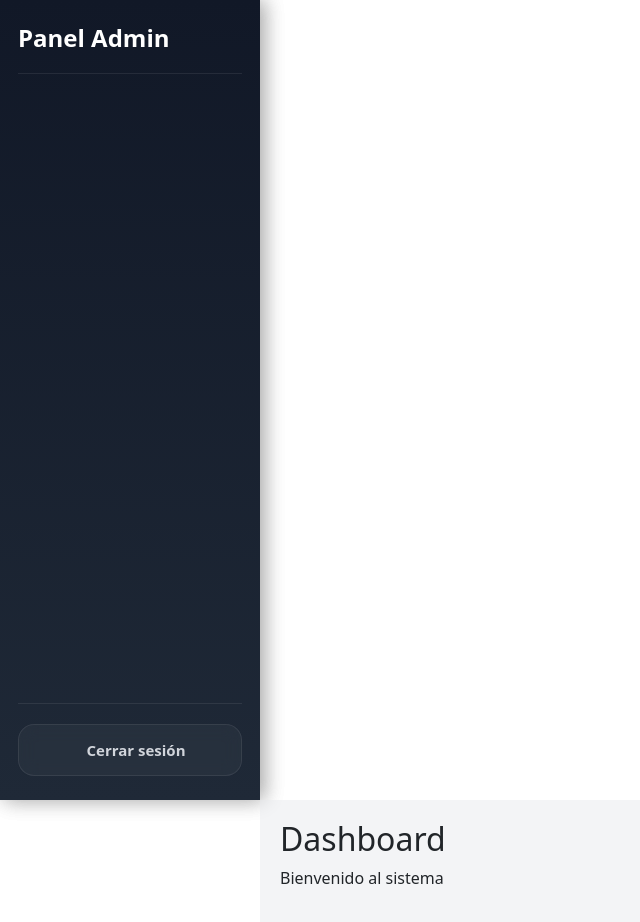
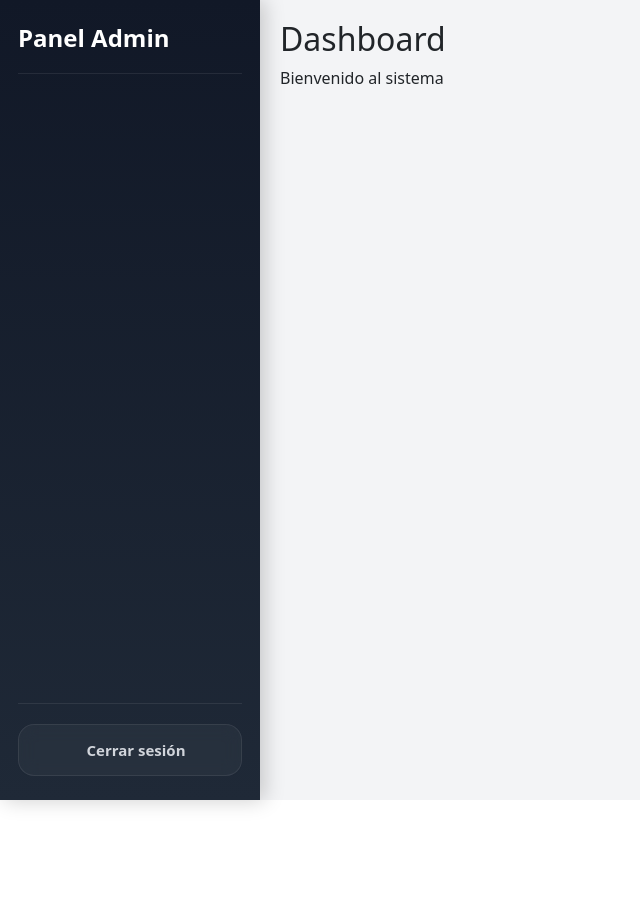
Before and after one commit to carlosForero1/front-arquitectura-de-software, an Angular app: page /dashboard in a window 1280 px wide. Shown: the top 922 px of the page, without its empty margins (0-640 px from the left). After the commit the page ends 800 px from the top, so only its background shows below. Built offline with nearby package versions, Linux system fonts and the light colour scheme.

Commit message:
:bug: Se realiza ajuste en renderizado paginas

```diff
--- a/src/app/app.component.html
+++ b/src/app/app.component.html
@@ -1,21 +1,16 @@
-@if(router.url !== '/login'){
 
-<div class="layout">
-
-  <app-menu></app-menu>
-
-  <main>
-
-    <router-outlet></router-outlet>
-
-  </main>
-
-</div>
-
-}
 
 @if(router.url === '/login'){
 
 <router-outlet></router-outlet>
 
 }
+
+@if(router.url !== '/login'){
+
+
+    <router-outlet></router-outlet>
+
+
+
+}
--- a/src/app/app.component.scss
+++ b/src/app/app.component.scss
@@ -1,35 +1,24 @@
-:host {
-
-  display: block;
-
-  height: 100vh;
+.layout{
+  display:flex;
+  min-height:100vh;
+  width:100%;
 }
 
-.layout {
-
-  display: flex;
-
-  height: 100vh;
-
-  width: 100vw;
+app-menu{
+  width:300px; /* tu sidebar */
+  flex-shrink:0;
 }
 
-app-menu {
+main{
+  flex:1;
 
-  width: 296px;
+  min-width:0;
 
-  min-width: 296px;
+  padding:24px;
 
-  display: block;
+  overflow:auto;
+
+  background:#f5f6fa;
+
+  display:block;
 }
-
-main {
-
-  flex: 1;
-
-  overflow-y: auto;
-
-  padding: 24px;
-
-  background: #f8fafc;
-}
--- a/src/app/app.component.ts
+++ b/src/app/app.component.ts
@@ -12,8 +12,7 @@ import { MenuComponent } from './pages/menu/menu.component';
 
   imports: [
     RouterOutlet,
-    CommonModule,
-    MenuComponent
+    CommonModule
   ],
 
   templateUrl: './app.component.html'
--- a/src/app/pages/reportes/reportes.component.html
+++ b/src/app/pages/reportes/reportes.component.html
@@ -1,4 +1,4 @@
-<div class="container py-2">
+<div class="container-fluid py-3">
 
   <!-- HEADER -->
 
--- a/src/app/pages/reportes/reportes.component.scss
+++ b/src/app/pages/reportes/reportes.component.scss
@@ -1,37 +1,34 @@
+:host{
+  display:block;
+  width:100%;
+}
+
+.container{
+  max-width:none;
+  width:100%;
+
+  margin:0;
+  padding:0;
+}
+
 .card{
-border-radius:20px;
+  border-radius:20px;
+}
+
+.table{
+  margin-bottom:0;
 }
 
 .table td{
-vertical-align:middle;
+  vertical-align:middle;
 }
 
 .descripcion{
-max-width:350px;
-white-space:nowrap;
-overflow:hidden;
-text-overflow:ellipsis;
+  max-width:350px;
+
+  overflow:hidden;
+
+  text-overflow:ellipsis;
+
+  white-space:nowrap;
 }
-
-.modal-content{
-border:none;
-border-radius:20px;
-}
-
-.form-control{
-border-radius:12px;
-padding:12px;
-}
-
-.btn{
-border-radius:12px;
-transition:.3s;
-}
-
-.btn:hover{
-transform:translateY(-2px);
-}
-
-thead{
-font-size:.9rem;
-}
```
